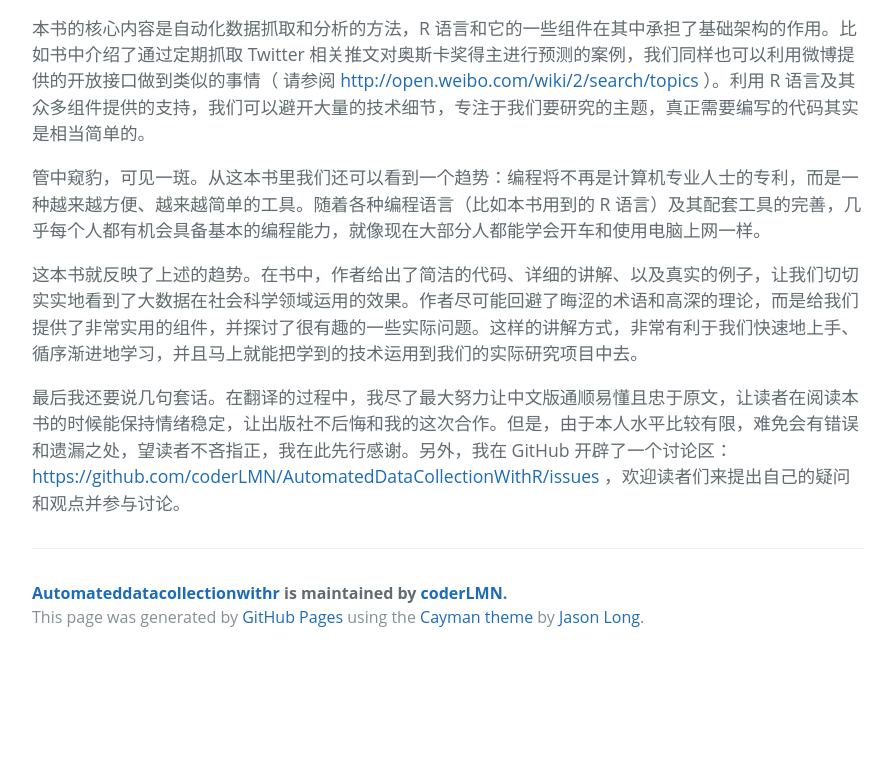
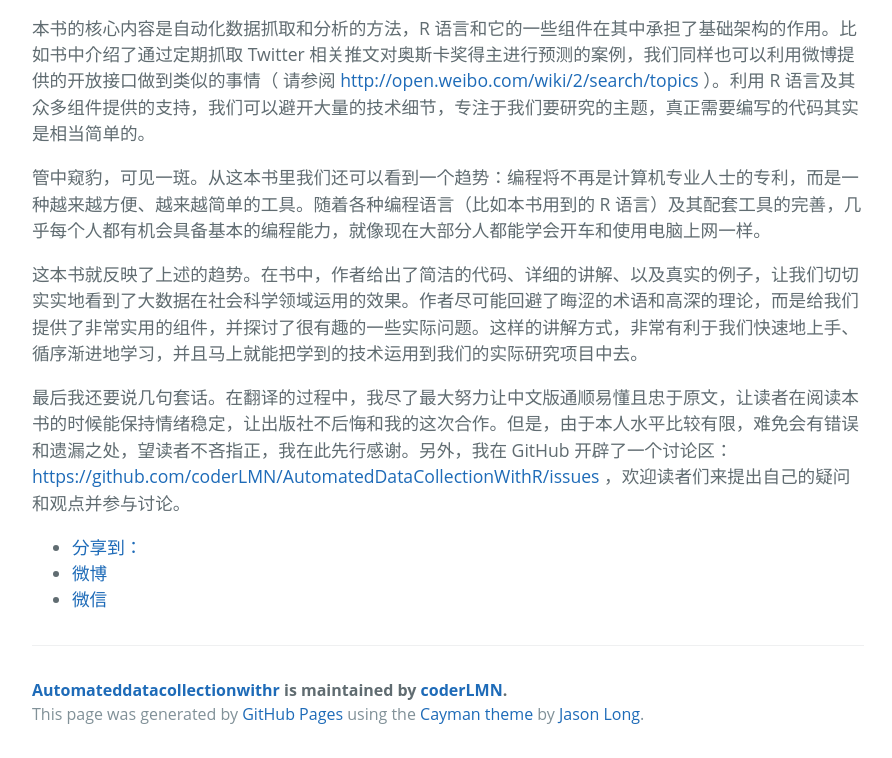
Before and after one commit to coderLMN/AutomatedDataCollectionWithR, a plain HTML site: page index.html in a window 1280 px wide. Shown: the part 1010-1768 px from the top of the page, without its empty margins (192-1084 px from the left). Before the commit the page ends 1671 px from the top, so only its background shows below. Drawn offline with Linux system fonts and the light colour scheme; a script that the page names is missing.

Commit message:
change share buttons

```diff
--- a/index.html
+++ b/index.html
@@ -43,7 +43,18 @@
 <p>这本书就反映了上述的趋势。在书中，作者给出了简洁的代码、详细的讲解、以及真实的例子，让我们切切实实地看到了大数据在社会科学领域运用的效果。作者尽可能回避了晦涩的术语和高深的理论，而是给我们提供了非常实用的组件，并探讨了很有趣的一些实际问题。这样的讲解方式，非常有利于我们快速地上手、循序渐进地学习，并且马上就能把学到的技术运用到我们的实际研究项目中去。</p>
 
 <p>最后我还要说几句套话。在翻译的过程中，我尽了最大努力让中文版通顺易懂且忠于原文，让读者在阅读本书的时候能保持情绪稳定，让出版社不后悔和我的这次合作。但是，由于本人水平比较有限，难免会有错误和遗漏之处，望读者不吝指正，我在此先行感谢。另外，我在 GitHub 开辟了一个讨论区：<a href="https://github.com/coderLMN/AutomatedDataCollectionWithR/issues">https://github.com/coderLMN/AutomatedDataCollectionWithR/issues</a> ，欢迎读者们来提出自己的疑问和观点并参与讨论。</p>
-	<div class="ds-thread" data-thread-key="dskey" data-title="《基于 R 语言的自动化数据采集技术》演示项目及讨论区" data-url="http://coderlmn.github.io/AutomatedDataCollectionWithR/"></div>
+
+<div class="ds-thread" data-thread-key="dskey" data-title="《基于 R 语言的自动化数据采集技术》演示项目及讨论区" data-url="http://coderlmn.github.io/AutomatedDataCollectionWithR/"></div>
+    <div class="ds-share-inline">
+      <ul  class="ds-share-icons-16">
+      	<li data-toggle="ds-share-icons-more"><a class="ds-more" href="javascript:void(0);">分享到：</a></li>
+        <li><a class="ds-weibo" href="javascript:void(0);" data-service="weibo">微博</a></li>
+        <li><a class="ds-wechat" href="javascript:void(0);" data-service="wechat">微信</a></li>
+      </ul>
+      <div class="ds-share-icons-more">
+      </div>
+    </div>
+ </div>
 <script type="text/javascript">
 var duoshuoQuery = {short_name:"lmn"};
 	(function() {
@@ -54,7 +65,7 @@ var duoshuoQuery = {short_name:"lmn"};
 		(document.getElementsByTagName('head')[0]
 		 || document.getElementsByTagName('body')[0]).appendChild(ds);
 	})();
-	</script>
+</script>
       <footer class="site-footer">
         <span class="site-footer-owner"><a href="https://github.com/coderLMN/AutomatedDataCollectionWithR">Automateddatacollectionwithr</a> is maintained by <a href="https://github.com/coderLMN">coderLMN</a>.</span>
 
```
